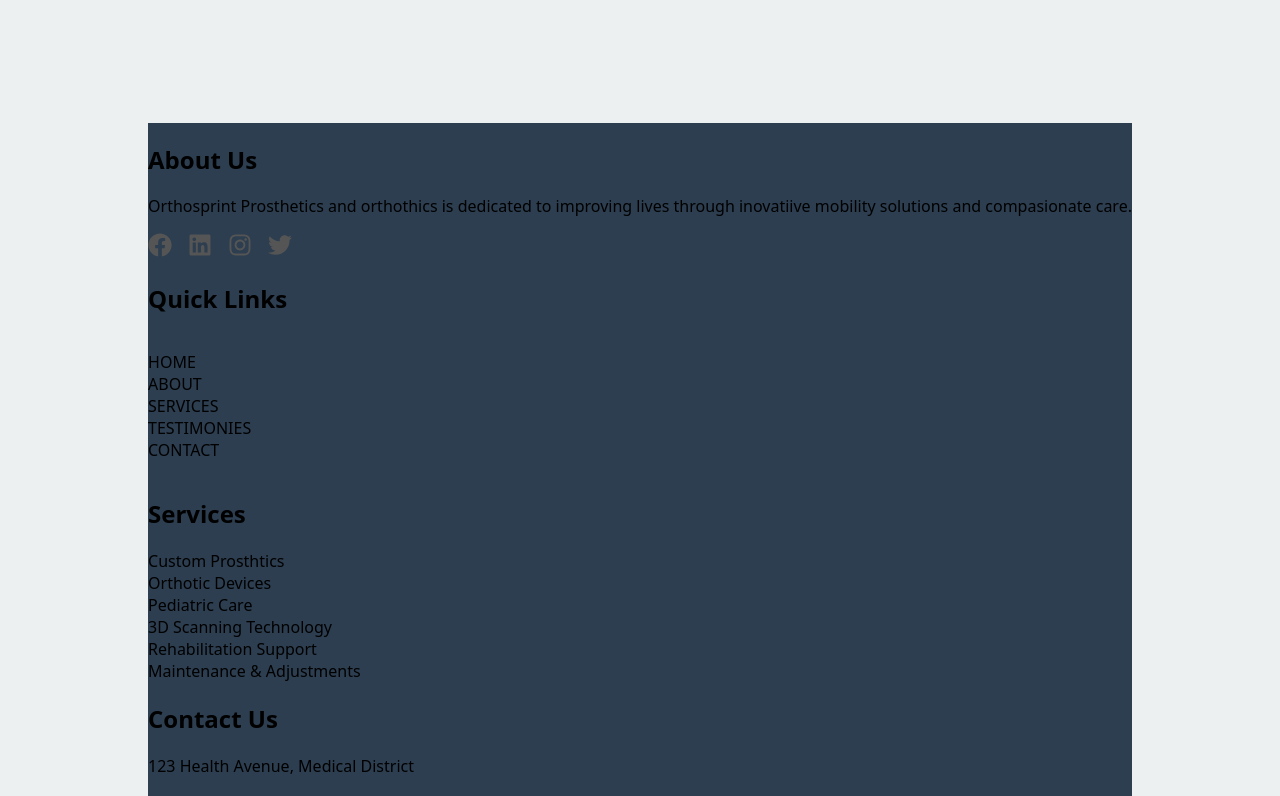
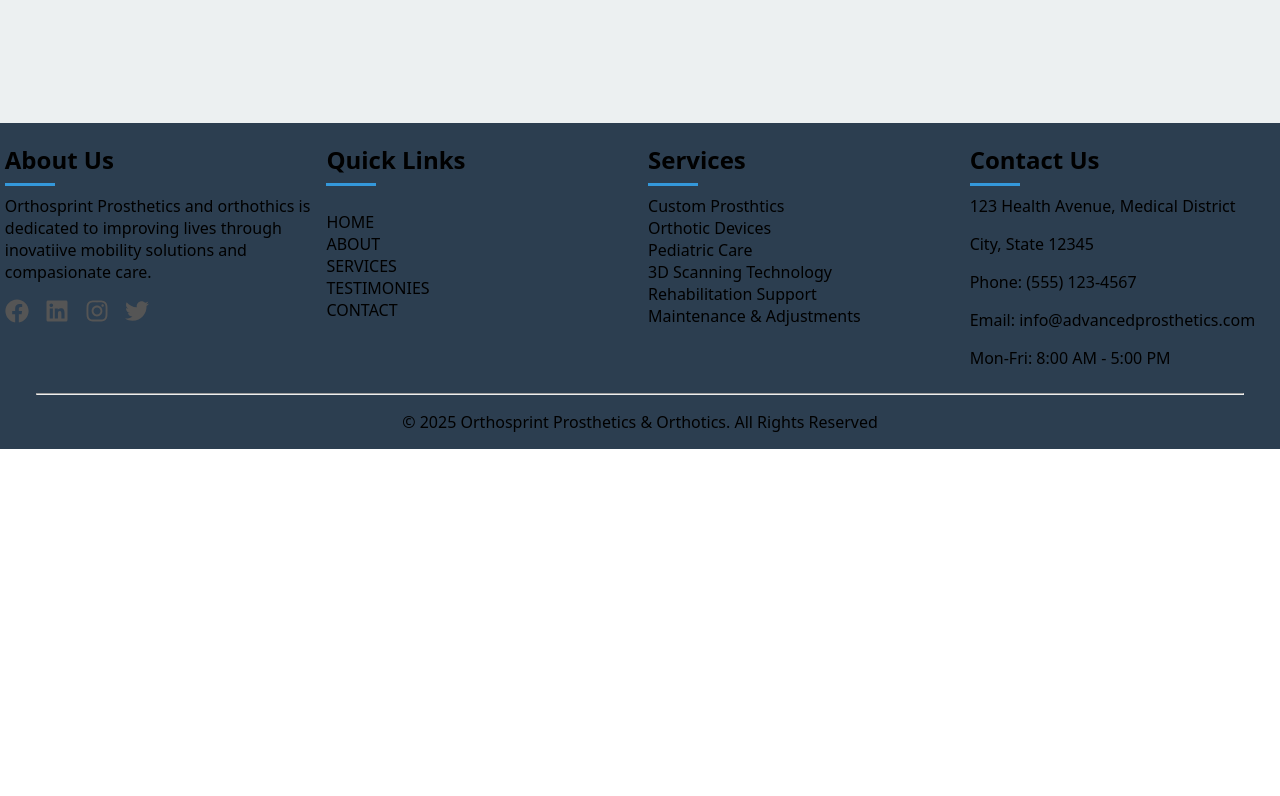
Before and after one commit to Mario-Gozie/Orthosprint-web-app, a React (Vite) app: page / in a window 1280 px wide. Shown: the part 4120-4916 px from the top of the page. After the commit the page ends 4569 px from the top, so only its background shows below. Built offline with nearby package versions, Linux system fonts and the light colour scheme.

Commit message:
still working on the design

```diff
--- a/src/Components/Homepage-Components/Footer.jsx
+++ b/src/Components/Homepage-Components/Footer.jsx
@@ -10,14 +10,14 @@ function Footer() {
   return (
     <footer className="footer-section">
       <div className="footer-container">
-        <div>
+        <div className="footer-wrapper">
           <FooterAbout />
           <FooterQuickLink />
           <FooterServices />
           <FooterContact />
         </div>
-        <hr />
-        <p>
+        <hr className="horizontal-line" />
+        <p className="copy-right-text">
           &copy; {currentYear} {contact.companyName}. All Rights Reserved
         </p>
       </div>
--- a/src/Css/homepageCss.css
+++ b/src/Css/homepageCss.css
@@ -168,20 +168,48 @@ nav {
 /* FOOTER REGION */
 
 footer {
-  width: 100;
+  width: 100%;
   background-color: var(--footer-background);
   /* color: var(--offWihite-color); */
+  display: flex;
+  justify-content: center;
 }
 
-/* footer h2 {
-  content: "";
+.footer-container {
+  width: 100%;
+  max-width: 1440px;
+  padding: 0 0.3rem;
+}
+
+.footer-wrapper {
+  display: flex;
+  flex-wrap: wrap;
+  gap: 1rem;
+}
+
+.footer-about-container,
+.footer-contact-container,
+.footer-quicklink-container,
+.footer-services-container {
+  flex: 1; /* All items grow equally to fill space */
+  min-width: 200px; /* Minimum width before wrapping */
+  max-width: 100%; /* Prevent overflow (optional) */
+}
+
+footer h2 {
+  position: relative;
+}
+
+footer h2::after {
+  content: " ";
   position: absolute;
   bottom: -10px;
   left: 0;
   width: 50px;
-  height: 2px;
+  height: 3px;
   background-color: #3498db;
-} */
+  color: #3498db;
+}
 
 .social-media-icons-container {
   display: flex;
@@ -227,6 +255,14 @@ footer {
   color: var(--background-Black-color); /* Color on click */
   transform: scale(0.95); /* Scale down */
   transition: transform 0.1s ease; /* Quick scale transition */
+}
+.horizontal-line {
+  background: #333;
+  align-self: center;
+  width: 95%;
+}
+.copy-right-text {
+  text-align: center;
 }
 
 /* Responsive adjustments */
```
